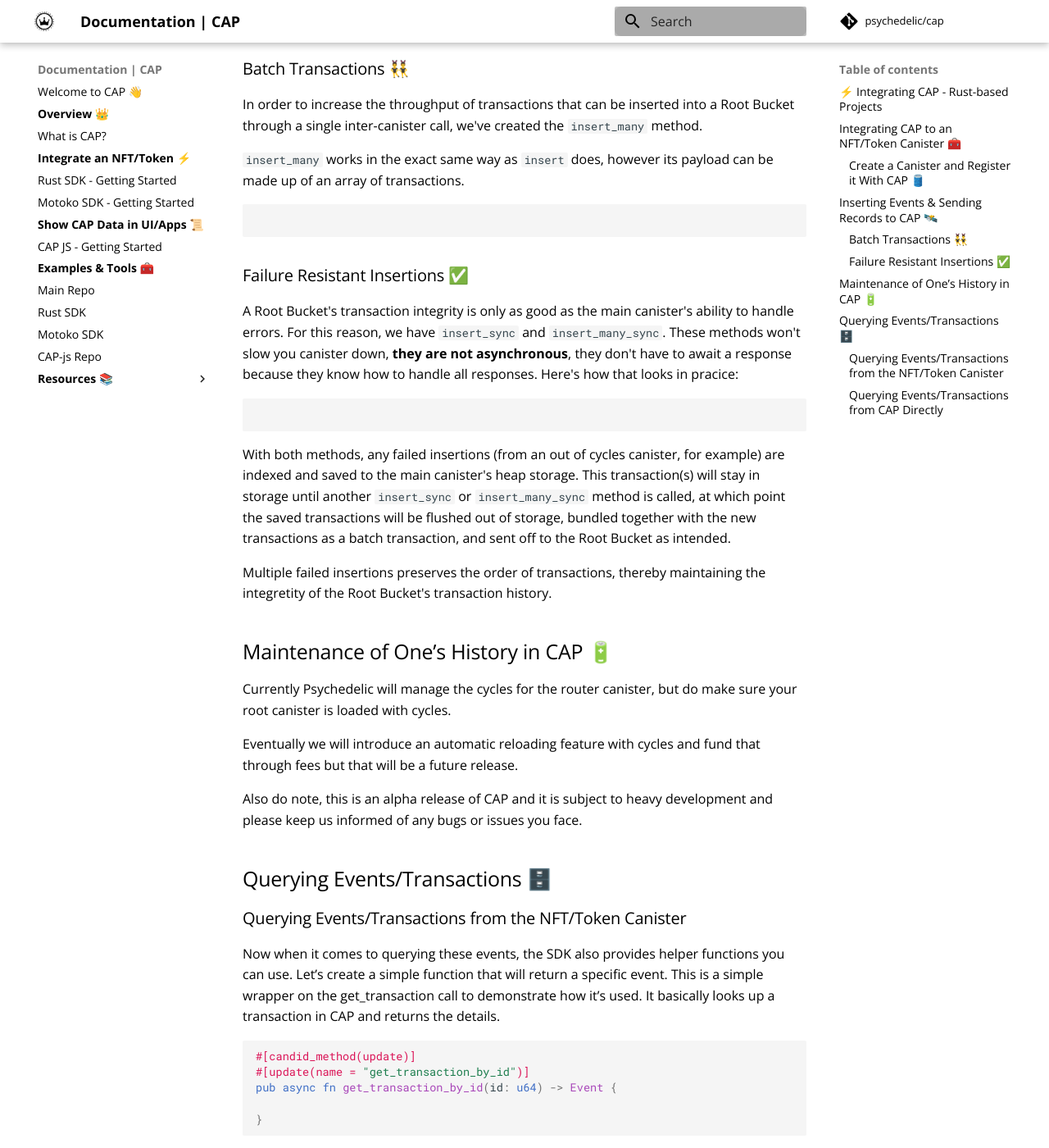
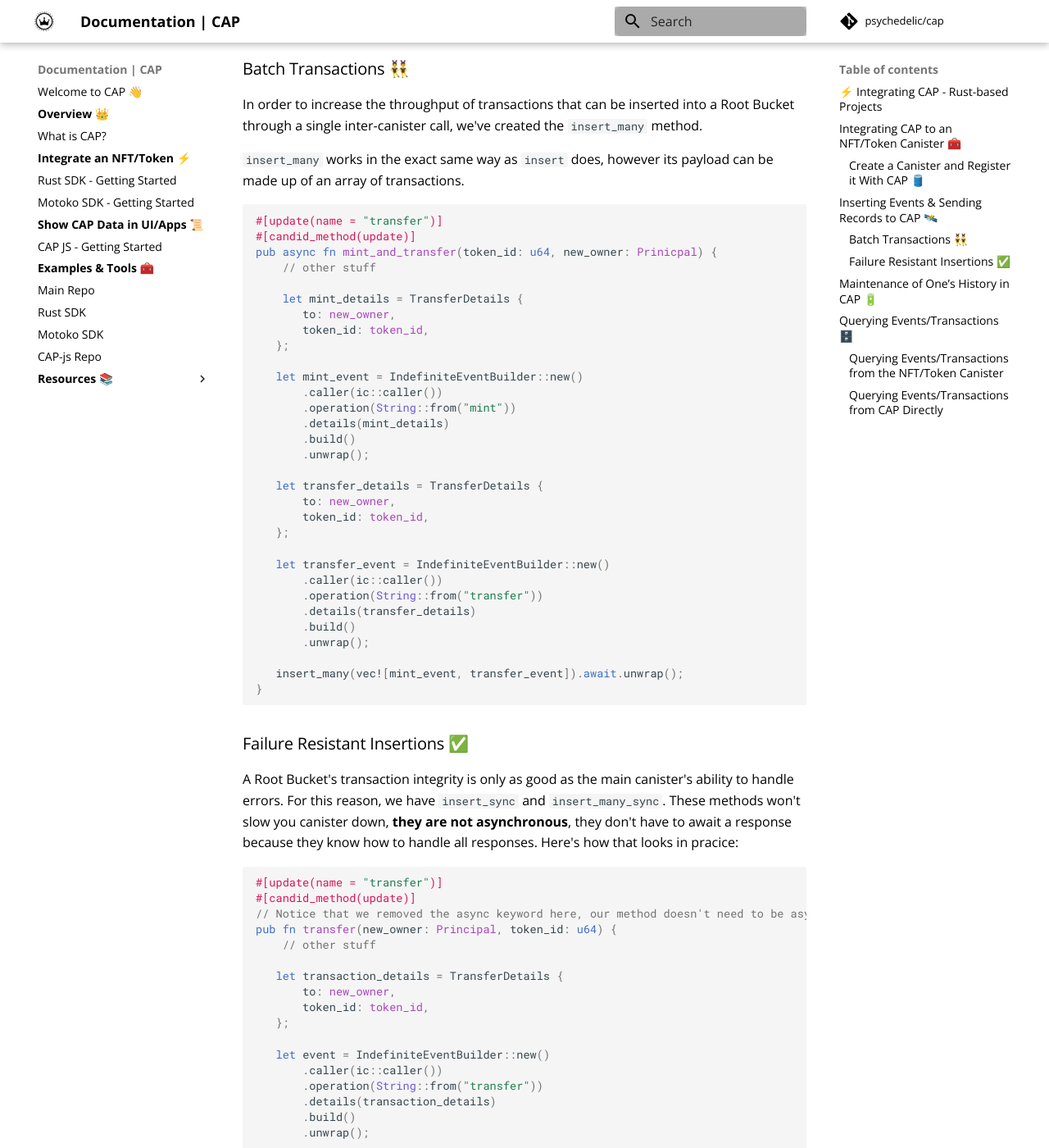
Before and after one commit to Psychedelic/cap-docs, an MkDocs documentation site: the page built from docs/integrate-cap/getting-started.md, in a window 1280 px wide and 1400 px high, scrolled down 3518 px. Shown: the whole window at 82% size. Built offline with MkDocs 1.6.1 and Material for MkDocs 9.7.7, drawn with Linux system fonts in a browser that asks for light colours; comment, search, counter and statistics services are not loaded.

Commit message:
Add examples

````diff
--- a/docs/integrate-cap/getting-started.md
+++ b/docs/integrate-cap/getting-started.md
@@ -156,7 +156,37 @@ In order to increase the throughput of transactions that can be inserted into a
 `insert_many` works in the exact same way as `insert` does, however its payload can be made up of an array of transactions.
 
 ```rust
+#[update(name = "transfer")]
+#[candid_method(update)]
+pub async fn mint_and_transfer(token_id: u64, new_owner: Prinicpal) {
+    // other stuff
 
+    let mint_details = TransferDetails {
+       to: new_owner,
+       token_id: token_id,
+   };
+
+   let mint_event = IndefiniteEventBuilder::new()
+       .caller(ic::caller())
+       .operation(String::from("mint"))
+       .details(mint_details)
+       .build()
+       .unwrap();
+
+   let transfer_details = TransferDetails {
+       to: new_owner,
+       token_id: token_id,
+   };
+
+   let transfer_event = IndefiniteEventBuilder::new()
+       .caller(ic::caller())
+       .operation(String::from("transfer"))
+       .details(transfer_details)
+       .build()
+       .unwrap();
+
+   insert_many(vec![mint_event, transfer_event]).await.unwrap();
+}
 ```
 
 
@@ -165,7 +195,26 @@ In order to increase the throughput of transactions that can be inserted into a
 A Root Bucket's transaction integrity is only as good as the main canister's ability to handle errors. For this reason, we have `insert_sync` and `insert_many_sync`. These methods won't slow you canister down, **they are not asynchronous**, they don't have to await a response because they know how to handle all responses. Here's how that looks in pracice:
 
 ```rust
+#[update(name = "transfer")]
+#[candid_method(update)]
+// Notice that we removed the async keyword here, our method doesn't need to be async anymore.
+pub fn transfer(new_owner: Principal, token_id: u64) {
+    // other stuff
 
+   let transaction_details = TransferDetails {
+       to: new_owner,
+       token_id: token_id,
+   };
+
+   let event = IndefiniteEventBuilder::new()
+       .caller(ic::caller())
+       .operation(String::from("transfer"))
+       .details(transaction_details)
+       .build()
+       .unwrap();
+
+   insert_sync(event);
+}
 ```
 
 With both methods, any failed insertions (from an out of cycles canister, for example) are indexed and saved to the main canister's heap storage. This transaction(s) will stay in storage until another `insert_sync` or `insert_many_sync` method is called, at which point the saved transactions will be flushed out of storage, bundled together with the new transactions as a batch transaction, and sent off to the Root Bucket as intended.
````
